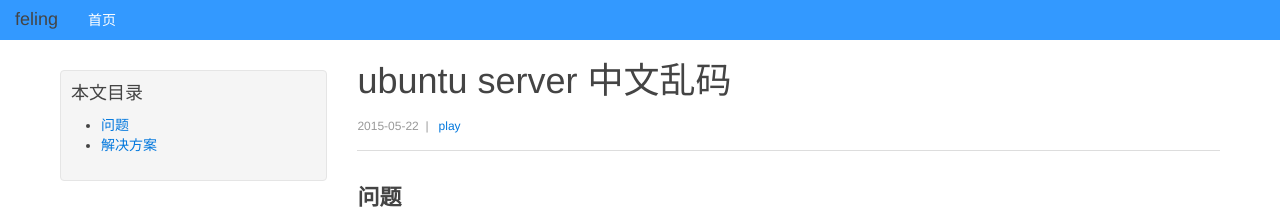
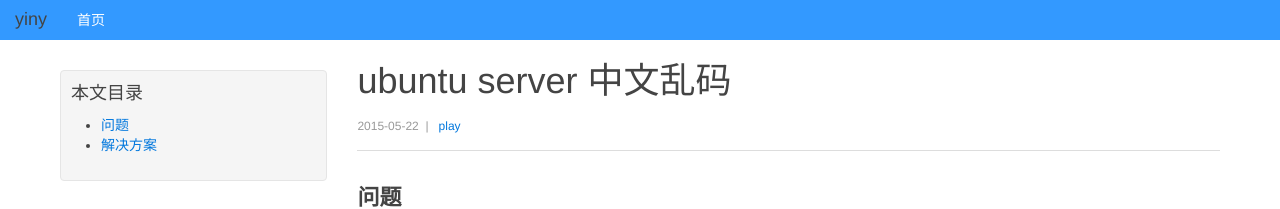
Before and after one commit to yinysunny/yinysunny.github.io, a Jekyll site: the page built from _posts/2015-05-22-ubuntu-server-garbled.md, in a window 1280 px wide. Shown: the top 209 px of the page. Built offline with Jekyll 4.4.1, drawn with Linux system fonts in a browser that asks for light colours; Markdown is read by kramdown in place of the engine named in the settings.

Commit message:
去掉header里的feling标志

```diff
--- a/_includes/header.html
+++ b/_includes/header.html
@@ -3,7 +3,7 @@
     <div class="stick"></div>
 </div>
 <nav class="uk-navbar">
-    <a class="uk-hidden-small uk-navbar-brand">feling</a>
+    <a class="uk-hidden-small uk-navbar-brand">yiny</a>
     <ul class="uk-navbar-nav uk-hidden-small">
         <li><a href="/">首页</a></li>
     </ul>
```
